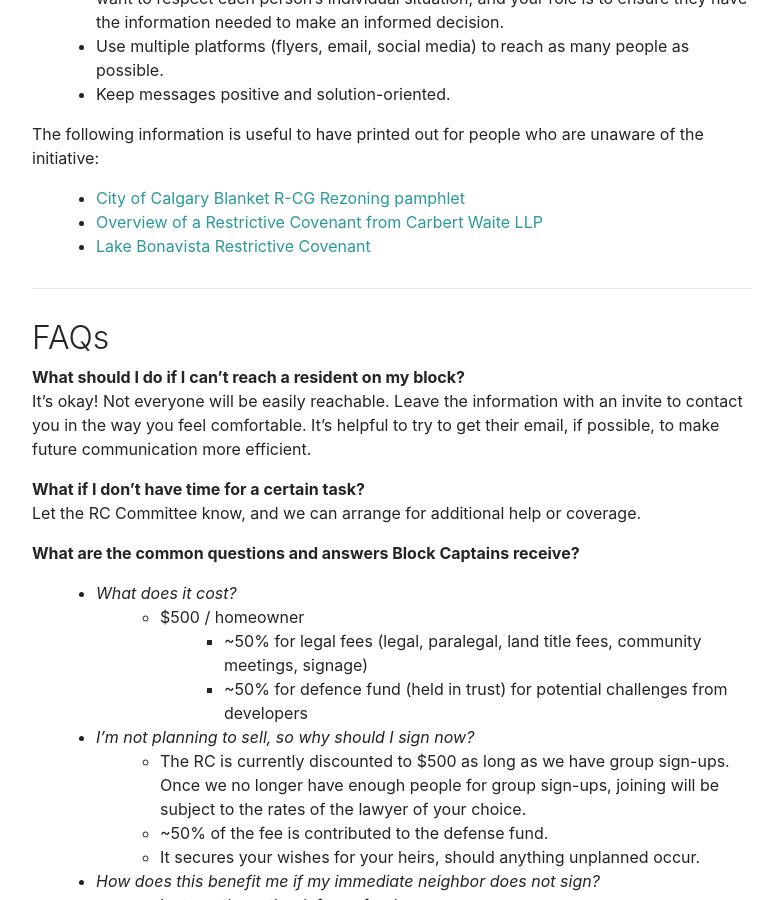
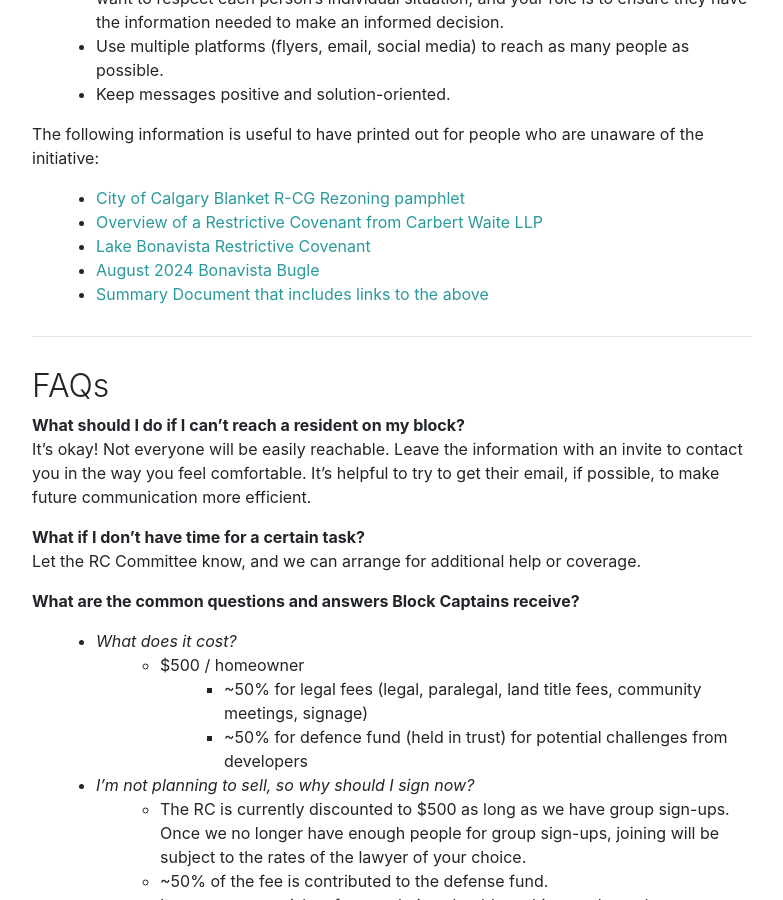
Before and after one commit to BonavistaRC/BonavistaRC.github.io, a Jekyll site: the page built from captain.markdown, in a window 1280 px wide and 900 px high, scrolled down 1597 px. Shown: the whole window, without its empty margins (248-1031 px from the left). Built offline with Jekyll 4.4.1, drawn with Linux system fonts in a browser that asks for light colours.

Commit message:
Added additonal links to the guide

```diff
--- a/captain.markdown
+++ b/captain.markdown
@@ -54,6 +54,8 @@ The following information is useful to have printed out for people who are unawa
 - [City of Calgary Blanket R-CG Rezoning pamphlet](https://www.calgary.ca/content/dam/www/pda/pd/publishingimages/current-projects/R-CG-residential-grade-oriented.pdf)
 - [Overview of a Restrictive Covenant from Carbert Waite LLP](/docs/RCOverview.pdf)
 - [Lake Bonavista Restrictive Covenant](../docs/RCJune102024-FINAL.pdf)
+- [August 2024 Bonavista Bugle](../essay)
+- [Summary Document that includes links to the above](https://docs.google.com/document/d/1VyP7FcbqGMI9nacItABS7iejhe8k8TtDEA0jUYNHf3U/edit?usp=sharing)
 
 ---
 
```
